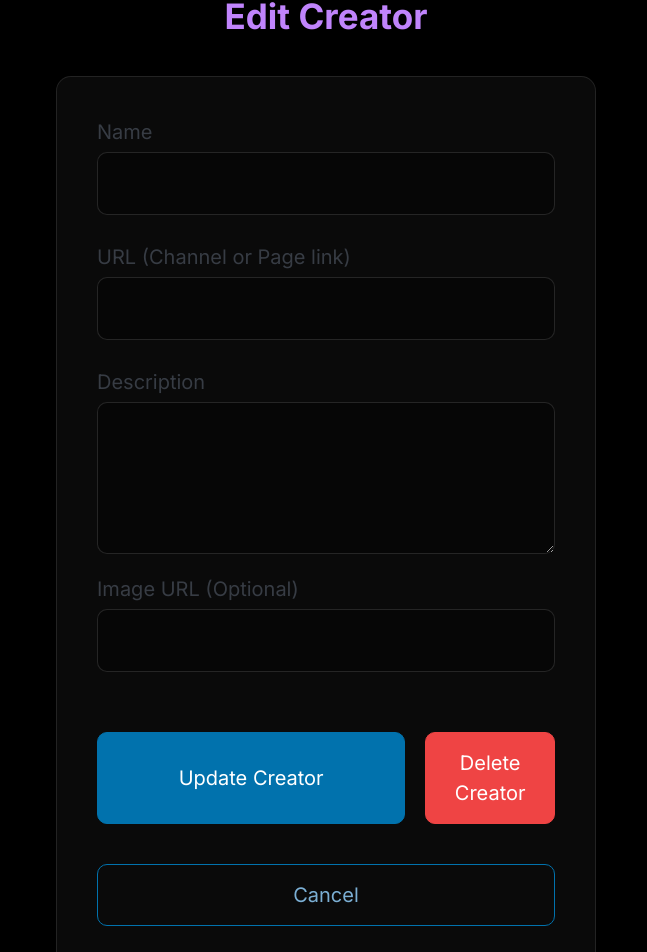
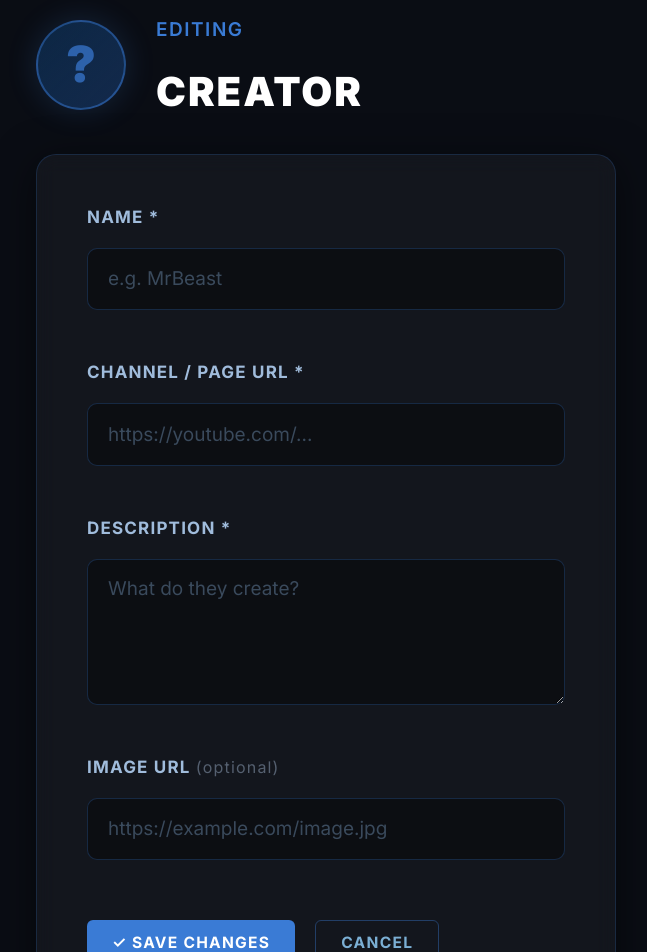
Before and after one commit to AshokGaire3/Creatorverse, a React (Vite) app: page /edit/1 in a window 1280 px wide. Shown: the part 44-996 px from the top of the page, without its empty margins (314-961 px from the left). Built offline with nearby package versions, Linux system fonts and the light colour scheme; no server answers; the database is empty.

Commit message:
feat: update creator view and edit pages

```diff
--- a/src/pages/EditCreator.jsx
+++ b/src/pages/EditCreator.jsx
@@ -1,11 +1,14 @@
 import { useEffect, useState } from 'react';
-import { useParams, useNavigate, Link } from 'react-router-dom';
+import { useParams, useNavigate } from 'react-router-dom';
 import { supabase } from '../client';
 
 const EditCreator = () => {
   const { id } = useParams();
   const navigate = useNavigate();
   const [loading, setLoading] = useState(true);
+  const [submitting, setSubmitting] = useState(false);
+  const [deleting, setDeleting] = useState(false);
+  const [error, setError] = useState(null);
   const [formData, setFormData] = useState({
     name: '',
     url: '',
@@ -39,14 +42,14 @@ const EditCreator = () => {
 
   const handleChange = (e) => {
     const { name, value } = e.target;
-    setFormData((prev) => ({
-      ...prev,
-      [name]: value
-    }));
+    setFormData((prev) => ({ ...prev, [name]: value }));
   };
 
   const handleSubmit = async (e) => {
     e.preventDefault();
+    setSubmitting(true);
+    setError(null);
+
     const { error } = await supabase
       .from('creators')
       .update(formData)
@@ -54,14 +57,16 @@ const EditCreator = () => {
 
     if (error) {
       console.error('Error updating creator:', error);
-      alert('Error updating creator. Check console for details.');
+      setError('Failed to save changes. Please try again.');
+      setSubmitting(false);
     } else {
       navigate(`/creator/${id}`);
     }
   };
 
   const handleDelete = async () => {
-    if (window.confirm('Are you sure you want to delete this creator?')) {
+    if (window.confirm(`Delete "${formData.name}"? This cannot be undone.`)) {
+      setDeleting(true);
       const { error } = await supabase
         .from('creators')
         .delete()
@@ -69,46 +74,129 @@ const EditCreator = () => {
 
       if (error) {
         console.error('Error deleting creator:', error);
+        setDeleting(false);
       } else {
         navigate('/');
       }
     }
   };
 
-  if (loading) return <div className="loading">Loading creator details...</div>;
+  if (loading) {
+    return (
+      <div className="add-page">
+        <div className="status-message">LOADING...</div>
+      </div>
+    );
+  }
 
   return (
-    <div className="container" style={{ maxWidth: '600px', paddingTop: '2rem' }}>
-      <h2 style={{ textAlign: 'center', marginBottom: '2rem', color: '#c084fc' }}>Edit Creator</h2>
-      <form onSubmit={handleSubmit}>
-        <label htmlFor="name">
-          Name
-          <input type="text" id="name" name="name" value={formData.name} onChange={handleChange} required />
-        </label>
+    <div className="add-page">
+      {/* Header with image preview */}
+      <div className="edit-page-header">
+        <div
+          className="edit-avatar-preview"
+          style={formData.imageURL ? { backgroundImage: `url(${formData.imageURL})` } : {}}
+        >
+          {!formData.imageURL && (
+            <span className="edit-avatar-letter">
+              {formData.name ? formData.name.charAt(0).toUpperCase() : '?'}
+            </span>
+          )}
+          <div className="edit-avatar-overlay" />
+        </div>
 
-        <label htmlFor="url">
-          URL (Channel or Page link)
-          <input type="url" id="url" name="url" value={formData.url} onChange={handleChange} required />
-        </label>
+        <div className="edit-header-text">
+          <p className="add-page-subtitle">Editing</p>
+          <h1 className="add-page-title">{formData.name || 'Creator'}</h1>
+        </div>
+      </div>
 
-        <label htmlFor="description">
-          Description
-          <textarea id="description" name="description" value={formData.description} onChange={handleChange} required rows="4"></textarea>
-        </label>
+      <div className="add-page-body">
+        <form onSubmit={handleSubmit} className="creator-form">
+          {error && <p className="form-error">{error}</p>}
 
-        <label htmlFor="imageURL">
-          Image URL (Optional)
-          <input type="url" id="imageURL" name="imageURL" value={formData.imageURL} onChange={handleChange} />
-        </label>
+          <div className="form-group">
+            <label htmlFor="name">Name *</label>
+            <input
+              type="text"
+              id="name"
+              name="name"
+              placeholder="e.g. MrBeast"
+              value={formData.name}
+              onChange={handleChange}
+              required
+            />
+          </div>
 
-        <div style={{ display: 'flex', gap: '1rem', marginTop: '2rem' }}>
-          <button type="submit">Update Creator</button>
-          <button type="button" className="danger-button" onClick={handleDelete}>Delete Creator</button>
-        </div>
-        <div style={{ marginTop: '1rem' }}>
-          <Link to={`/creator/${id}`} role="button" className="secondary-button" style={{ width: '100%', textAlign: 'center' }}>Cancel</Link>
-        </div>
-      </form>
+          <div className="form-group">
+            <label htmlFor="url">Channel / Page URL *</label>
+            <input
+              type="url"
+              id="url"
+              name="url"
+              placeholder="https://youtube.com/..."
+              value={formData.url}
+              onChange={handleChange}
+              required
+            />
+          </div>
+
+          <div className="form-group">
+            <label htmlFor="description">Description *</label>
+            <textarea
+              id="description"
+              name="description"
+              placeholder="What do they create?"
+              value={formData.description}
+              onChange={handleChange}
+              required
+              rows="4"
+            />
+          </div>
+
+          <div className="form-group">
+            <label htmlFor="imageURL">
+              Image URL <span className="optional">(optional)</span>
+            </label>
+            <input
+              type="url"
+              id="imageURL"
+              name="imageURL"
+              placeholder="https://example.com/image.jpg"
+              value={formData.imageURL}
+              onChange={handleChange}
+            />
+          </div>
+
+          {/* Primary actions */}
+          <div className="form-actions form-actions--compact">
+            <button type="submit" className="btn-primary" disabled={submitting || deleting}>
+              {submitting ? 'Saving...' : '✓ Save Changes'}
+            </button>
+            <button
+              type="button"
+              className="btn-secondary"
+              onClick={() => navigate(`/creator/${id}`)}
+              disabled={submitting || deleting}
+            >
+              Cancel
+            </button>
+          </div>
+
+          {/* Danger zone */}
+          <div className="edit-danger-zone">
+            <p className="danger-zone-label">Danger Zone</p>
+            <button
+              type="button"
+              className="btn-danger btn-danger-full"
+              onClick={handleDelete}
+              disabled={submitting || deleting}
+            >
+              {deleting ? 'Deleting...' : '🗑 Delete This Creator'}
+            </button>
+          </div>
+        </form>
+      </div>
     </div>
   );
 };
--- a/src/pages/ViewCreator.jsx
+++ b/src/pages/ViewCreator.jsx
@@ -100,19 +100,19 @@ const ViewCreator = () => {
         </div>
 
         <div className="view-actions">
-          <Link to={`/edit/${creator.id}`} className="btn-primary" style={{ textDecoration: 'none', display: 'inline-flex', alignItems: 'center', justifyContent: 'center' }}>
+          <Link to={`/edit/${creator.id}`} className="btn-primary small-btn" style={{ textDecoration: 'none', display: 'inline-flex', alignItems: 'center', justifyContent: 'center' }}>
             ✏️ Edit Creator
           </Link>
           <button
-            className="btn-danger"
+            className="btn-danger small-btn"
             onClick={handleDelete}
             disabled={deleting}
           >
             {deleting ? 'Deleting...' : '🗑 Delete Creator'}
           </button>
-          <Link to="/" className="btn-secondary" style={{ display: 'inline-flex', alignItems: 'center', justifyContent: 'center' }}>
+          <button className="btn-secondary small-btn" onClick={() => navigate('/')}>
             ← Back to Home
-          </Link>
+          </button>
         </div>
       </div>
     </div>
```
